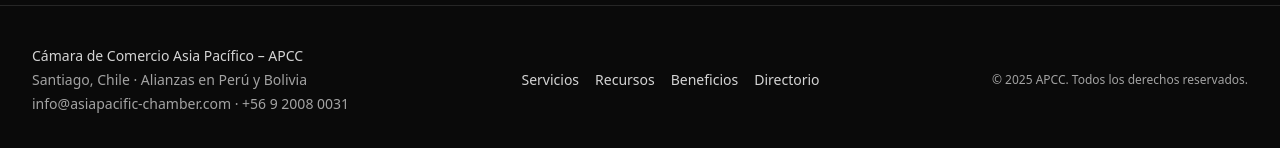
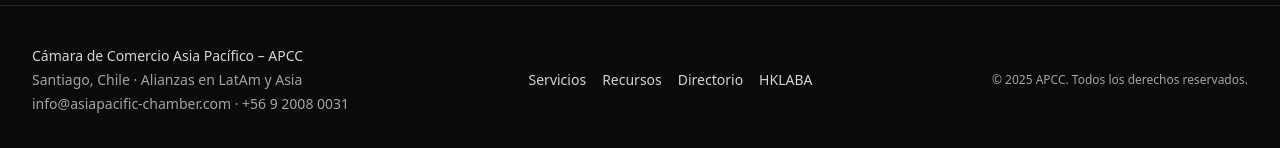
Before and after one commit to apcc-chamber/apcc-institucional-basic, a Next.js app: page / in a window 1280 px wide. Shown: the part 3387-3535 px from the top of the page. Built offline with nearby package versions, Linux system fonts and the light colour scheme.

Commit message:
Update layout.tsx

```diff
--- a/app/layout.tsx
+++ b/app/layout.tsx
@@ -53,7 +53,7 @@
               <div className="font-medium text-neutral-300">
                 Cámara de Comercio Asia Pacífico – APCC
               </div>
-              <div>Santiago, Chile · Alianzas en Perú y Bolivia</div>
+              <div>Santiago, Chile · Alianzas en LatAm y Asia</div>
               <div>info@asiapacific-chamber.com · +56 9 2008 0031</div>
             </div>
 
@@ -61,8 +61,8 @@
             <div className="flex flex-wrap gap-4 text-xs">
               <NavLink href="/servicios">Servicios</NavLink>
               <NavLink href="/recursos">Recursos</NavLink>
-              <NavLink href="/beneficios">Beneficios</NavLink>
               <NavLink href="/directorio">Directorio</NavLink>
+              <NavLink href="/hklaba">HKLABA</NavLink>
             </div>
 
             <div className="text-xs">
```
